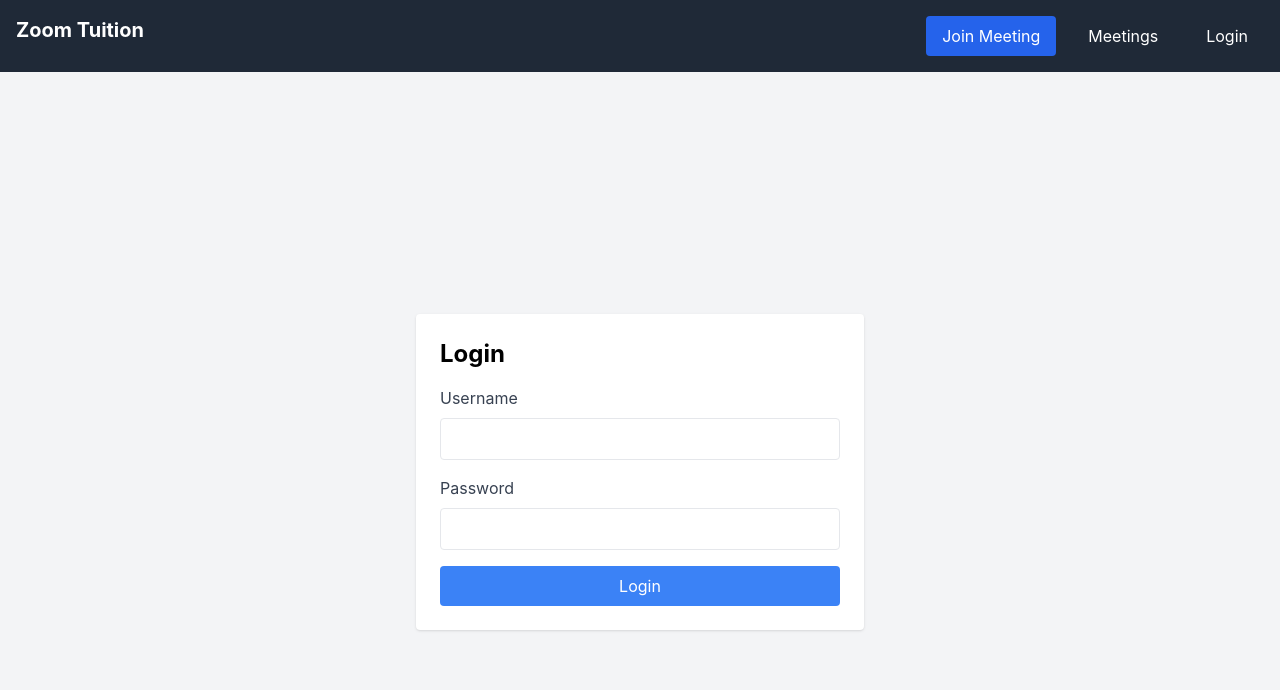
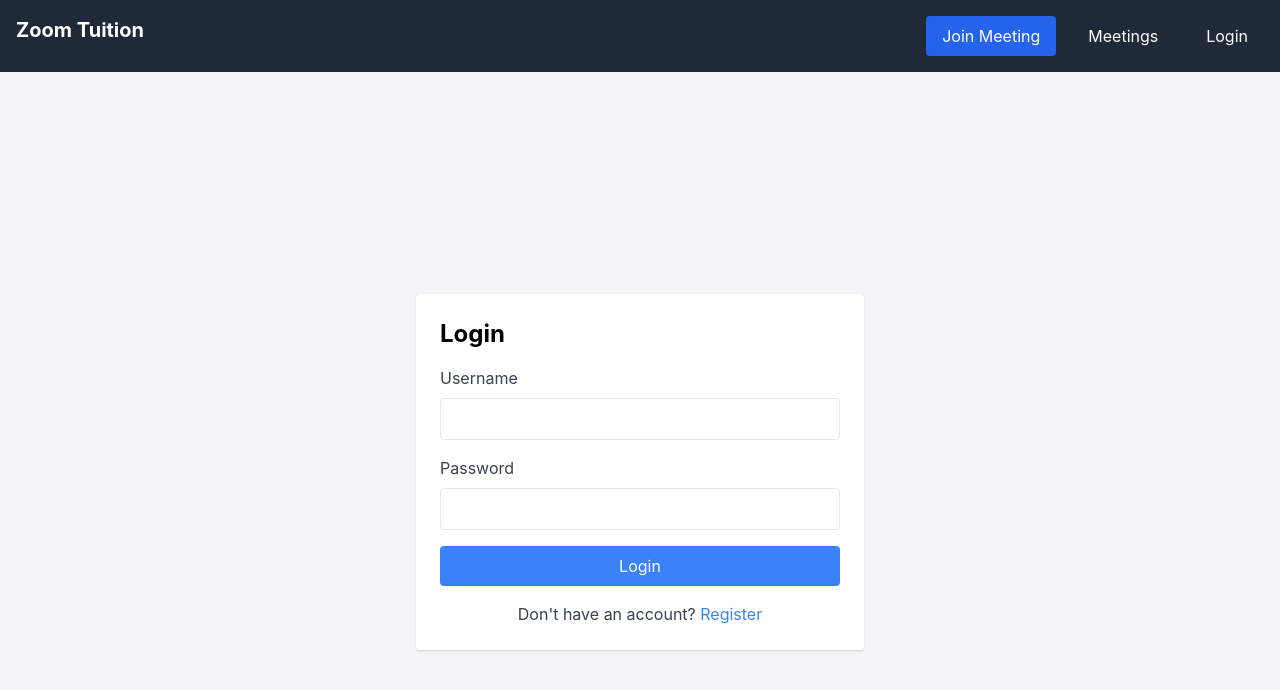
Before and after one commit to kalyanakannan/zoom-tuition, a React (Create React App) app in the folder frontend/: page /login in a window 1280 px wide. Shown: the top 690 px of the page. Built offline with nearby package versions, Linux system fonts and the light colour scheme.

Commit message:
Feat: Add register navigation to login page
- Added a "Register" button on the login page to navigate to the registration page.
- Used React Router's `useNavigate` for seamless redirection.
- Improved user experience by providing an option to register directly from the login page.

```diff
--- a/frontend/src/pages/LoginPage.js
+++ b/frontend/src/pages/LoginPage.js
@@ -6,20 +6,30 @@ const LoginPage = () => {
   const [username, setUsername] = useState("");
   const [password, setPassword] = useState("");
   const [error, setError] = useState(null);
+  const [loading, setLoading] = useState(false);
   const navigate = useNavigate();
 
   const handleSubmit = async (e) => {
     e.preventDefault();
     setError(null);
+    setLoading(true);
 
     try {
       const { data } = await login({ username, password });
       const token = data.access; // JWT access token
+
+      if (!token) {
+        throw new Error("Invalid token received from the server");
+      }
+
       setAuthToken(token); // Set token in Axios headers
       localStorage.setItem("token", token); // Store token in local storage
       navigate("/"); // Redirect to home page after login
     } catch (err) {
+      console.error("Login error:", err);
       setError("Invalid username or password");
+    } finally {
+      setLoading(false);
     }
   };
 
@@ -52,10 +62,22 @@ const LoginPage = () => {
           <button
             type="submit"
             className="w-full bg-blue-500 text-white py-2 rounded hover:bg-blue-600"
+            disabled={loading}
           >
-            Login
+            {loading ? "Logging in..." : "Login"}
           </button>
         </form>
+        <div className="mt-4 text-center">
+          <p className="text-gray-700">
+            Don't have an account?{" "}
+            <button
+              onClick={() => navigate("/register")}
+              className="text-blue-500 hover:underline"
+            >
+              Register
+            </button>
+          </p>
+        </div>
       </div>
     </div>
   );
```
